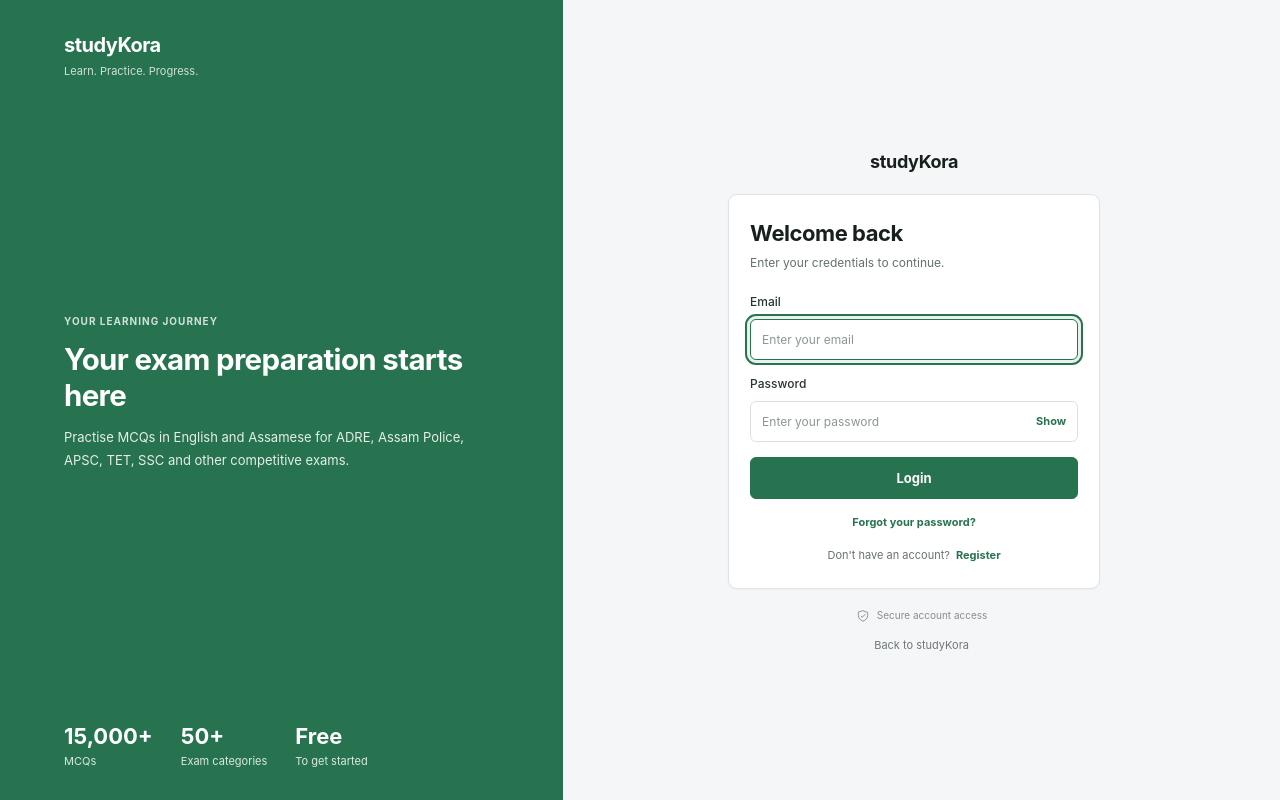
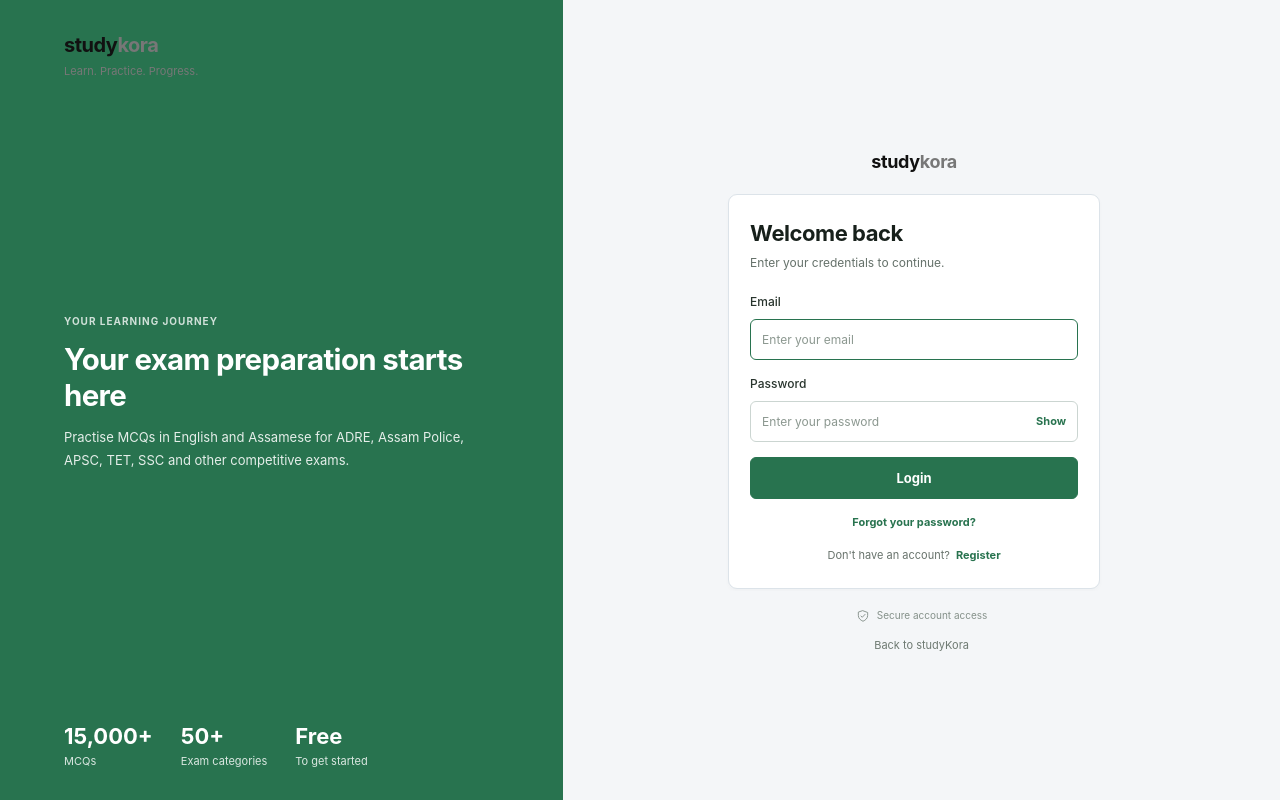
Before and after one commit to yadavwebtechnologies-softwares/preparekora, a plain HTML site: page auth.html in a window 1280 px wide. Drawn offline with Linux system fonts and the light colour scheme.

Commit message:
Update auth.html

```diff
--- a/auth.html
+++ b/auth.html
@@ -13,6 +13,57 @@
 
     <link rel="stylesheet" href="style.css">
 
+    <!-- Auth-page styling fixes -->
+    <style>
+        /* Fix duplicate green input borders */
+        .auth-page .auth-input {
+            border: 1px solid #cbd5d1;
+            outline: none;
+            box-shadow: none;
+        }
+
+        .auth-page .auth-input:focus,
+        .auth-page .auth-input:focus-visible {
+            border: 1px solid #28734f;
+            outline: none;
+            box-shadow: none;
+        }
+
+        /* Prevent browser autofill from adding a blue background */
+        .auth-page .auth-input:-webkit-autofill,
+        .auth-page .auth-input:-webkit-autofill:hover,
+        .auth-page .auth-input:-webkit-autofill:focus,
+        .auth-page .auth-input:-webkit-autofill:active {
+            -webkit-text-fill-color: #111;
+            caret-color: #111;
+            -webkit-box-shadow: 0 0 0 1000px #fff inset;
+            box-shadow: 0 0 0 1000px #fff inset;
+        }
+
+        /* Consistent studyKora branding */
+        .auth-page .brand-study {
+            color: #111;
+        }
+
+        .auth-page .brand-kora {
+            color: #777;
+        }
+
+        .auth-page .auth-brand-name,
+        .auth-page .auth-mobile-brand,
+        .auth-page .auth-form-brand {
+            text-decoration: none;
+        }
+
+        .auth-page .auth-brand-name {
+            font-weight: 700;
+        }
+
+        .auth-page .auth-brand-caption {
+            color: #777;
+        }
+    </style>
+
     <script src="script.js" defer></script>
     <script src="js/auth.js" defer></script>
 </head>
@@ -21,11 +72,13 @@
 
     <main class="auth-layout">
 
-        <!-- Left branding panel -->
+        <!-- Left Branding Panel -->
         <aside class="auth-side">
 
             <a href="index.html" class="auth-brand" aria-label="studyKora home">
-                <span class="auth-brand-name">studyKora</span>
+                <span class="auth-brand-name">
+                    <span class="brand-study">study</span><span class="brand-kora">kora</span>
+                </span>
                 <span class="auth-brand-caption">Learn. Practice. Progress.</span>
             </a>
 
@@ -61,13 +114,14 @@
 
         </aside>
 
-        <!-- Right authentication area -->
+        <!-- Right Authentication Area -->
         <section class="auth-main" aria-label="Account access">
 
             <div class="auth-main-inner">
 
-                <a href="index.html" class="auth-mobile-brand">
-                    studyKora
+                <!-- Mobile Branding -->
+                <a href="index.html" class="auth-mobile-brand" aria-label="studyKora home">
+                    <span class="brand-study">study</span><span class="brand-kora">kora</span>
                 </a>
 
                 <div class="auth-form-wrap">
@@ -79,11 +133,12 @@
                         data-auth-panel="login"
                     >
 
-                        <a href="index.html" class="auth-form-brand">
-                            studyKora
+                        <a href="index.html" class="auth-form-brand" aria-label="studyKora home">
+                            <span class="brand-study">study</span><span class="brand-kora">kora</span>
                         </a>
 
                         <div class="auth-card">
+
                             <div class="auth-heading">
                                 <h2>Welcome back</h2>
                                 <p>Enter your credentials to continue.</p>
@@ -92,9 +147,7 @@
                             <form id="login-form" novalidate>
 
                                 <div class="auth-field">
-                                    <label for="login-email">
-                                        Email
-                                    </label>
+                                    <label for="login-email">Email</label>
 
                                     <input
                                         type="email"
@@ -108,9 +161,7 @@
                                 </div>
 
                                 <div class="auth-field">
-                                    <label for="login-password">
-                                        Password
-                                    </label>
+                                    <label for="login-password">Password</label>
 
                                     <div class="auth-password-wrap">
                                         <input
@@ -151,23 +202,26 @@
                                 </button>
 
                                 <div class="auth-link-row auth-link-row-center">
-                                    <a href="auth.html?mode=forgot"
-                                       data-show-auth="forgot">
+                                    <a
+                                        href="auth.html?mode=forgot"
+                                        data-show-auth="forgot"
+                                    >
                                         Forgot your password?
                                     </a>
                                 </div>
 
                                 <p class="auth-switch-text">
                                     Don't have an account?
-                                    <a href="auth.html?mode=signup"
-                                       data-show-auth="signup">
+                                    <a
+                                        href="auth.html?mode=signup"
+                                        data-show-auth="signup"
+                                    >
                                         Register
                                     </a>
                                 </p>
 
                             </form>
                         </div>
-
                     </section>
 
                     <!-- SIGNUP -->
@@ -178,11 +232,12 @@
                         hidden
                     >
 
-                        <a href="index.html" class="auth-form-brand">
-                            studyKora
+                        <a href="index.html" class="auth-form-brand" aria-label="studyKora home">
+                            <span class="brand-study">study</span><span class="brand-kora">kora</span>
                         </a>
 
                         <div class="auth-card">
+
                             <div class="auth-heading">
                                 <h2>Create your account</h2>
                                 <p>Join studyKora and start practising.</p>
@@ -220,9 +275,7 @@
                                 </div>
 
                                 <div class="auth-field">
-                                    <label for="signup-whatsapp">
-                                        WhatsApp Number
-                                    </label>
+                                    <label for="signup-whatsapp">WhatsApp Number</label>
 
                                     <input
                                         type="tel"
@@ -318,15 +371,16 @@
 
                                 <p class="auth-switch-text">
                                     Already have an account?
-                                    <a href="auth.html?mode=login"
-                                       data-show-auth="login">
+                                    <a
+                                        href="auth.html?mode=login"
+                                        data-show-auth="login"
+                                    >
                                         Login
                                     </a>
                                 </p>
 
                             </form>
                         </div>
-
                     </section>
 
                     <!-- FORGOT PASSWORD -->
@@ -337,11 +391,12 @@
                         hidden
                     >
 
-                        <a href="index.html" class="auth-form-brand">
-                            studyKora
+                        <a href="index.html" class="auth-form-brand" aria-label="studyKora home">
+                            <span class="brand-study">study</span><span class="brand-kora">kora</span>
                         </a>
 
                         <div class="auth-card">
+
                             <div class="auth-heading">
                                 <h2>Recover your account</h2>
                                 <p>
@@ -353,9 +408,7 @@
                             <form id="forgot-form" novalidate>
 
                                 <div class="auth-field">
-                                    <label for="forgot-email">
-                                        Registered Email
-                                    </label>
+                                    <label for="forgot-email">Registered Email</label>
 
                                     <input
                                         type="email"
@@ -401,13 +454,11 @@
                                     Verify Account
                                 </button>
 
-                                <!-- Must stay hidden until real verification succeeds -->
+                                <!-- Hidden until verification succeeds -->
                                 <div id="forgot-reset-fields" hidden>
 
                                     <div class="auth-field">
-                                        <label for="forgot-otp">
-                                            Verification Code
-                                        </label>
+                                        <label for="forgot-otp">Verification Code</label>
 
                                         <input
                                             type="text"
@@ -465,31 +516,36 @@
 
                                 <p class="auth-switch-text">
                                     Remembered your password?
-                                    <a href="auth.html?mode=login"
-                                       data-show-auth="login">
+                                    <a
+                                        href="auth.html?mode=login"
+                                        data-show-auth="login"
+                                    >
                                         Back to Login
                                     </a>
                                 </p>
 
                             </form>
                         </div>
-
                     </section>
 
                 </div>
 
                 <div class="auth-security-note">
                     <svg viewBox="0 0 24 24" fill="none" aria-hidden="true">
-                        <path d="M12 3 20 6v5c0 5-3.5 8-8 10-4.5-2-8-5-8-10V6z"
+                        <path
+                            d="M12 3 20 6v5c0 5-3.5 8-8 10-4.5-2-8-5-8-10V6z"
                             stroke="currentColor"
                             stroke-width="1.6"
                             stroke-linecap="round"
-                              stroke-linejoin="round"/>
-                        <path d="m8.5 12 2.2 2.2 4.8-5"
+                            stroke-linejoin="round"
+                        />
+                        <path
+                            d="m8.5 12 2.2 2.2 4.8-5"
                             stroke="currentColor"
                             stroke-width="1.6"
                             stroke-linecap="round"
-                              stroke-linejoin="round"/>
+                            stroke-linejoin="round"
+                        />
                     </svg>
 
                     <span>Secure account access</span>
@@ -500,9 +556,7 @@
                 </a>
 
             </div>
-
         </section>
-
     </main>
 
 </body>
```
Lines whose indentation alone changed are shown as unchanged.
